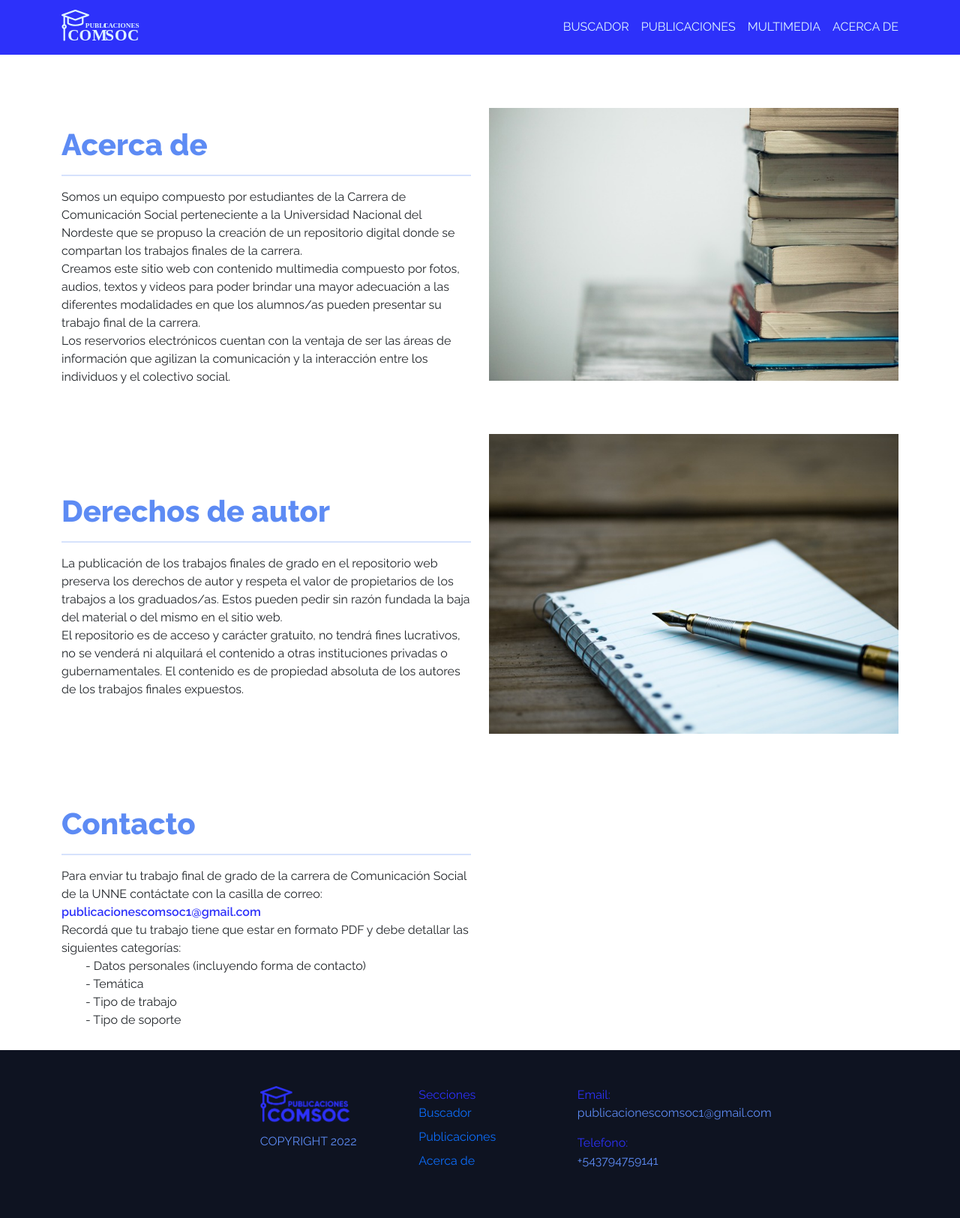
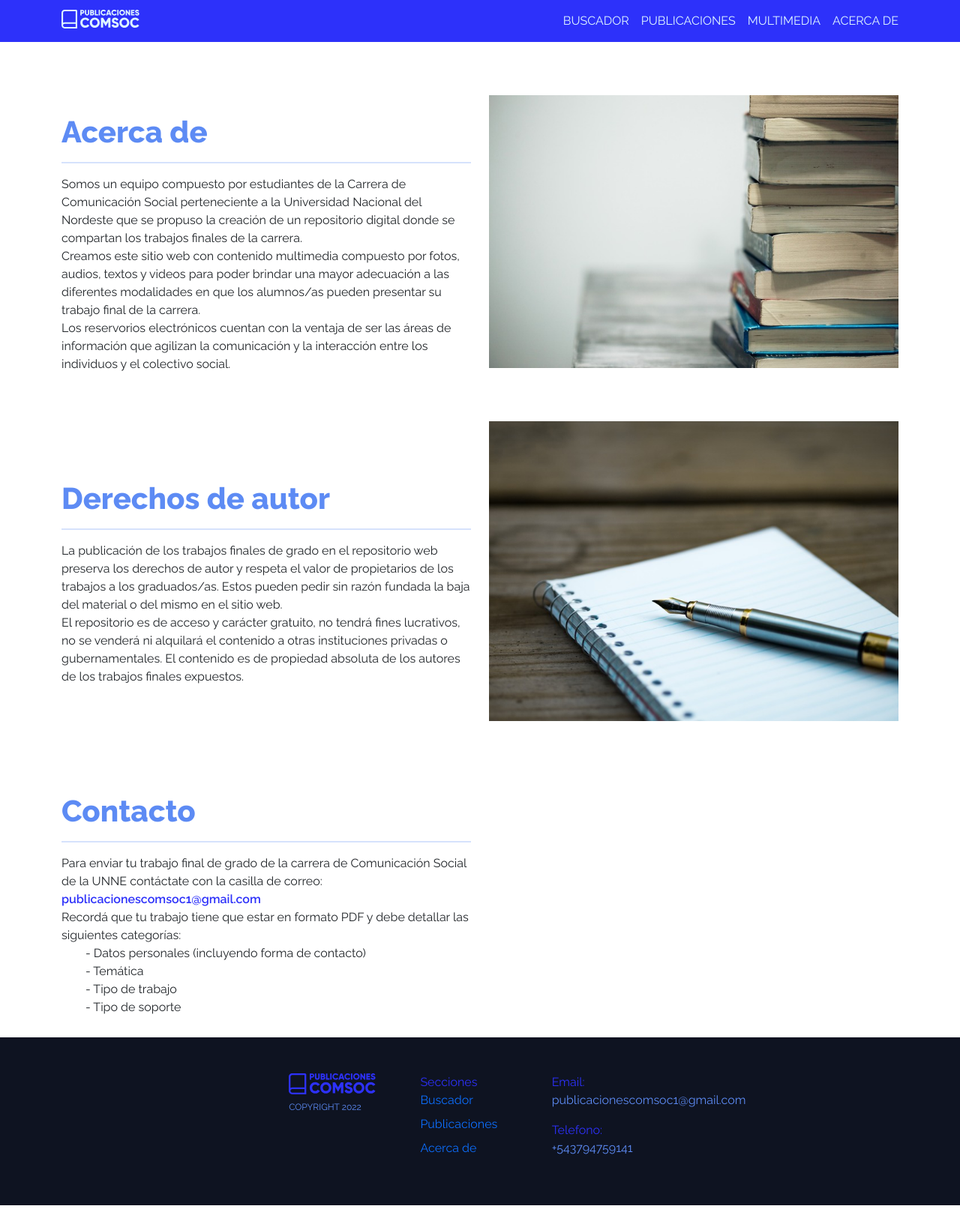
Before and after one commit to diegodg91/publicacionescomsoc, a React (Create React App) app: page /acercade in a window 1280 px wide. Shown: the whole page at 75% size. Built offline with nearby package versions, Linux system fonts and the light colour scheme.

Commit message:
nuevo logo

```diff
--- a/src/components/Footer.js
+++ b/src/components/Footer.js
@@ -2,15 +2,15 @@ import { Link } from "react-router-dom";
 
 const Footer = () => {
     return(
-      <div className="container-fluid bg-dark align">
+      <div className="bg-dark">
 
         <footer className="pt-5 pb-5 d-flex flex-column flex-md-row justify-content-center align-items-center">
 
-          <div className="row g-5 align-items-start justify-content-start">
+          <div className="row g-3 align-items-start justify-content-center">
 
-          <div className="col-sm-12 col-md-4 text-start">
-                <img src="/img/pcs-logo-azul.png" alt="psc" style={{width: "120px", height: "auto"}}/>
-                <p className='mt-2 text-uppercase text-secondary'>copyright 2022</p>
+          <div className="col-sm-12 col-md-4 col-lg-4">
+                <img src="/img/logoPSC-azul.svg" alt="psc" style={{width: "116px", height: "auto"}}/>
+                <p className='mt-2 text-uppercase text-secondary parrafo-doc'>copyright 2022</p>
                 </div>
 
               <div className="col-sm-12 col-md-4 text-light d-flex flex-column text-start">
@@ -20,13 +20,13 @@ const Footer = () => {
                     <Link className='text-decoration-none pb-2' to='/acercade'>Acerca de</Link>
               </div>
 
-              <div className="col-sm-12 col-md-4 text-start">
+              <div className="col-sm-12 col-md-4 col-lg-4 text-start">
 
               <p className='text-primary'>Email: <br/>
-              <span className='text-secondary'>publicacionescomsoc1@gmail.com</span>
+              <span className='text-info-footer'>publicacionescomsoc1@gmail.com</span>
               </p>
               <p className='text-primary'>Telefono: <br/>
-              <span className='text-secondary'>+543794759141</span>
+              <span className='text-info-footer'>+543794759141</span>
               </p>
 
               </div>
--- a/src/components/Header.js
+++ b/src/components/Header.js
@@ -20,13 +20,13 @@ const Header = () => {
     return(
 
         <>
-        <header>
+
             <Navbar collapseOnSelect expand="lg" bg="primary" variant="dark" className='sticky-top' expanded={expanded}>
                 <Container>
                     <Navbar.Brand>
                     <Link to="/">
                     <img
-                        src="/img/PCS-logo.svg"
+                        src="/img/logoPSC-v2.svg"
                         width="104"
                         height="auto"
                         className="d-inline-block align-top"
@@ -48,7 +48,7 @@ const Header = () => {
 
                 </Container>
             </Navbar>
-        </header>
+
         </>
     )
 }
--- a/src/components/SearchComponent/Search.js
+++ b/src/components/SearchComponent/Search.js
@@ -67,6 +67,7 @@ const Searcher = () => {
                 </Form>
 
                             <div className='row justify-space-between mt-5'>
+                            {result.length === 0 && <p className='text-danger'>No se encontraron resultados con el titulo o categoria ingresado</p>}
                                 {
 
                                     result.map( (doc) => (
--- a/src/sass/layout.scss
+++ b/src/sass/layout.scss
@@ -19,7 +19,18 @@
     }
 }
 
+@mixin responsive-text {
+    font-size: 16px; // Tamaño predeterminado
+
+    @media screen and (max-width: 767px) {
+      font-size: 12px; // Cambiar el tamaño en dispositivos pequeños
+    }
+  }
+
 body{
+    margin: 0;
+    padding: 0;
+    box-sizing: border-box;
     font-family: 'Raleway', sans-serif;
 }
 
@@ -65,9 +76,8 @@ ul li{
 .parrafo-doc{
     font-size: 12px;
 }
-/* .hero{
-    background-image: `url('/img/egresados.jpg')`;
-    background-repeat: no-repeat;
-    background-size: cover;
-    background-position: center;
-} */
+
+.text-info-footer{
+   color: #5D8BF4;
+    @include responsive-text;
+}
```
Also changed, not shown: public/img/logoPSC-azul.svg (added), public/img/logoPSC-v2.svg (added).
